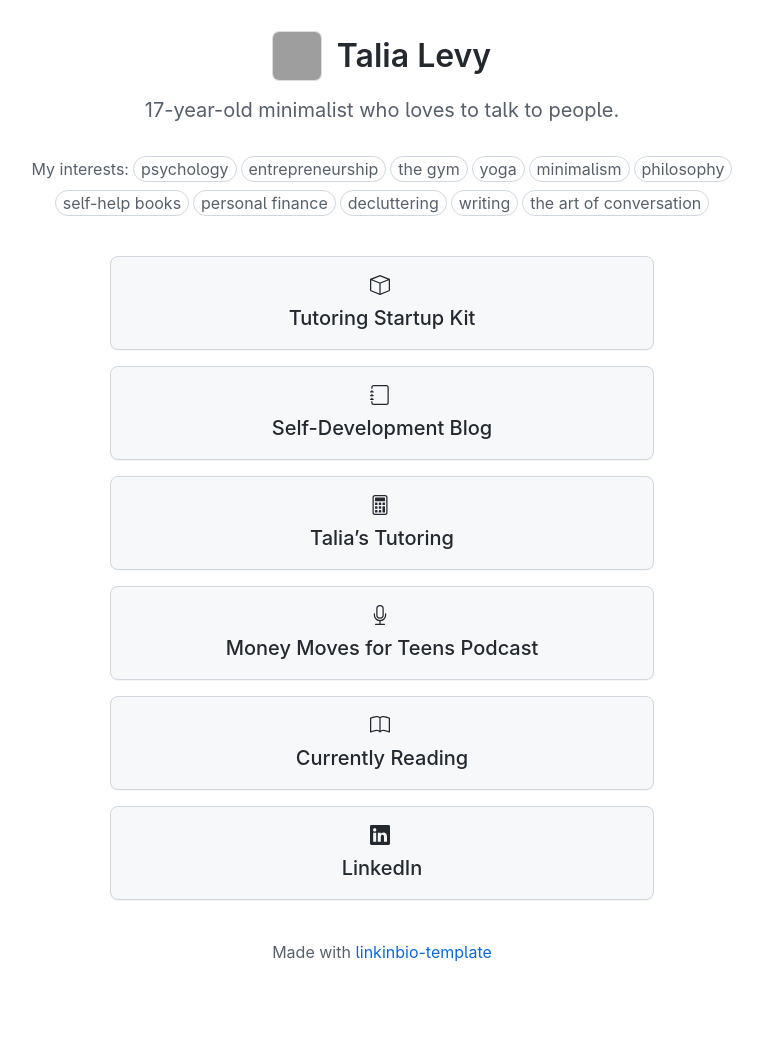
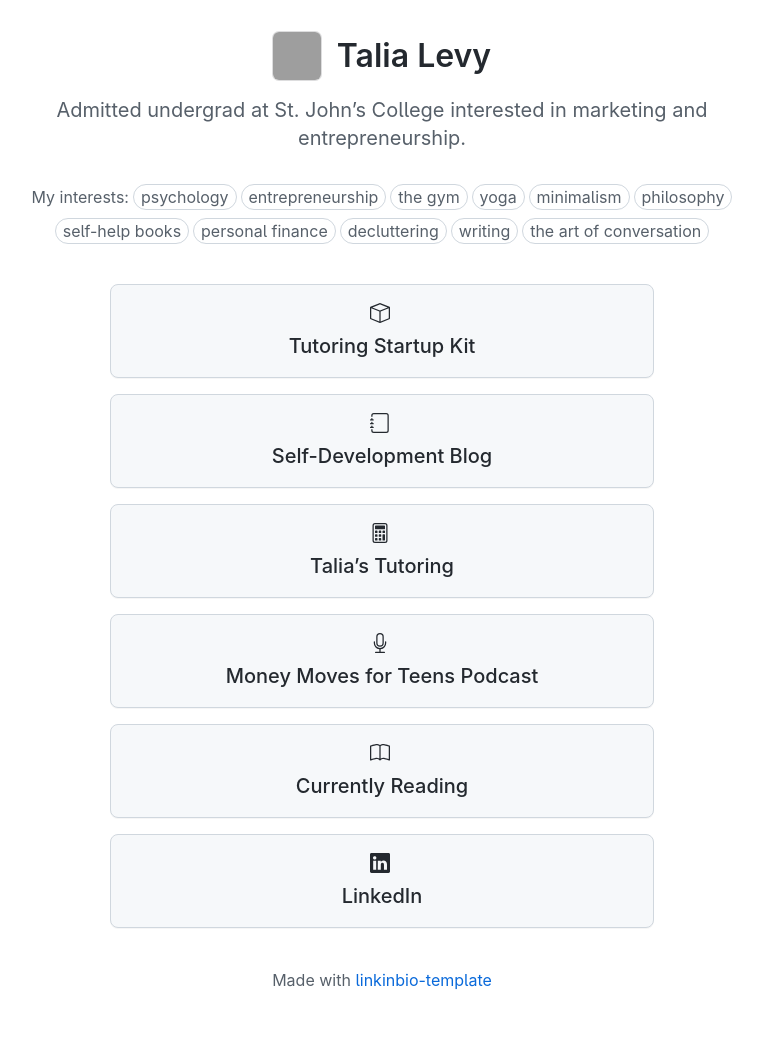
Before and after one commit to tslevy/linkinbio, a Jekyll site: the page built from index.md, in a window 1280 px wide. Shown: the whole page, without its empty margins (258-1021 px from the left). Built offline with Jekyll 4.4.1, drawn with Linux system fonts in a browser that asks for light colours; our own code applies the rules of GitHub Pages for plain Markdown files; before the commit the page ends 1020 px from its top, so only the background shows below that; grey boxes are pictures that could not be loaded.

Commit message:
Update index.md

```diff
--- a/index.md
+++ b/index.md
@@ -5,4 +5,4 @@ avatar-alt-text: "An image of Talia Levy"
 interest-prefix: "My interests:"
 ---
 
-17-year-old minimalist who loves to talk to people.
+Admitted undergrad at St. John's College interested in marketing and entrepreneurship.
```
